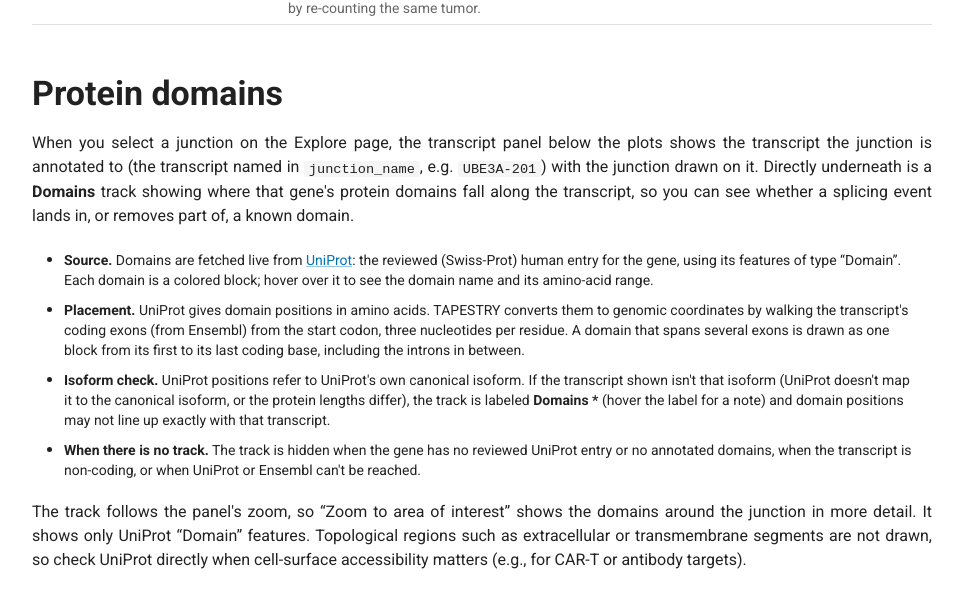
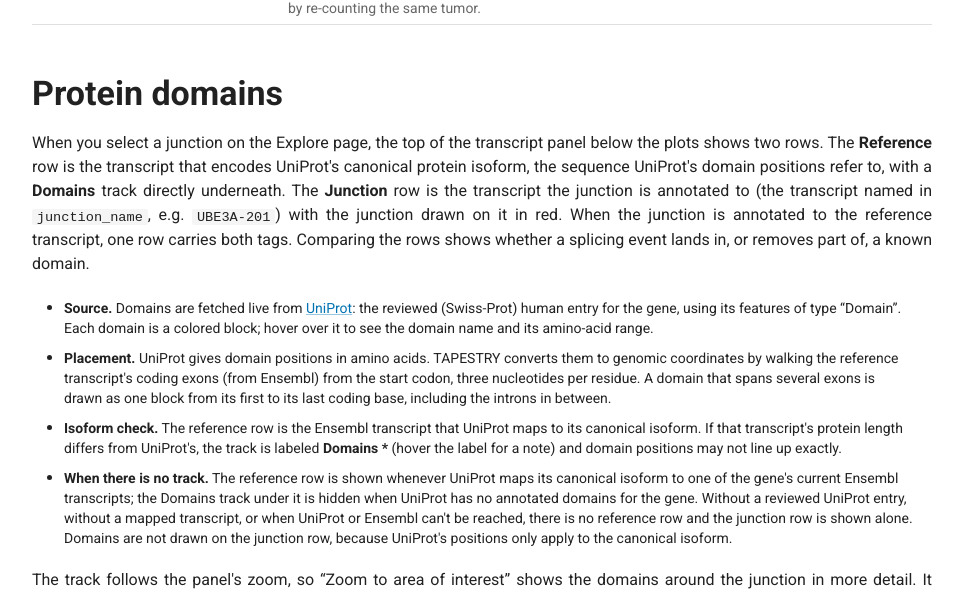
Before and after one commit to rokitalab/TAPESTRY, a React (Vite) app: page /docs in a window 1280 px wide. Shown: the part 3432-4026 px from the top of the page, without its empty margins (32-995 px from the left). Built offline with nearby package versions, Linux system fonts and the light colour scheme; no server answers.

Commit message:
Fix: pick domain

```diff
--- a/src/components/TranscriptVis.jsx
+++ b/src/components/TranscriptVis.jsx
@@ -16,6 +16,9 @@ function parseTranslation(raw) {
   const length = Number(raw.length);
   return { id, start: Math.min(s, en), end: Math.max(s, en), length: Number.isFinite(length) ? length : null };
 }
+
+// Background of the REFERENCE tag on the reference transcript's label.
+const REFERENCE_TAG_COLOR = "#4a5562";
 
 export default function TranscriptVis({ geneID, geneName = null, strand = "+", highlightedTranscript = null, junctionCoords = null, junctionName = null, junctionString = null }) {
   const [txList, setTxList] = useState([]);
@@ -340,7 +343,7 @@ export default function TranscriptVis({ geneID, geneName = null, strand = "+", h
   const otherTx = visible;
 
   // UniProt protein-domain lookup for the gene, used to draw a domain track
-  // under the highlighted transcript.
+  // under the reference transcript (UniProt's canonical isoform).
   const [uniprotData, setUniprotData] = useState(null);
   const [hoveredDomain, setHoveredDomain] = useState(null);
 
@@ -359,26 +362,34 @@ export default function TranscriptVis({ geneID, geneName = null, strand = "+", h
     return () => { active = false; controller.abort(); };
   }, [geneName]);
 
-  // AA-coordinate domains mapped onto the highlighted transcript's coding exons.
+  // UniProt's canonical isoform among this gene's Ensembl transcripts: a
+  // transcript UniProt maps to the canonical isoform (by ENST or ENSP). Domain
+  // coordinates refer to this isoform, so the domain track is drawn on it.
+  // When several transcripts match, prefers one whose protein length matches
+  // UniProt's, then Ensembl's canonical transcript. null when none match.
+  const referenceTx = useMemo(() => {
+    if (!uniprotData?.ensemblIds?.size) return null;
+    const matches = txList.filter(t =>
+      uniprotData.ensemblIds.has(stripVersion(t.id)) ||
+      (t.translation?.id != null && uniprotData.ensemblIds.has(stripVersion(t.translation.id))));
+    if (!matches.length) return null;
+    const lengthOk = (t) => t.translation?.length == null || uniprotData.length == null || t.translation.length === uniprotData.length;
+    return [...matches].sort((a, b) => (lengthOk(b) - lengthOk(a)) || (b.isCanonical - a.isCanonical))[0];
+  }, [uniprotData, txList]);
+
+  // AA-coordinate domains mapped onto the reference transcript's coding exons.
   const domainSegments = useMemo(() => {
-    if (!uniprotData?.domains?.length || !highlightedTx) return [];
-    return mapDomainsToGenomicSegments(uniprotData.domains, highlightedTx, effStrand);
-  }, [uniprotData, highlightedTx, effStrand]);
+    if (!uniprotData?.domains?.length || !referenceTx) return [];
+    return mapDomainsToGenomicSegments(uniprotData.domains, referenceTx, effStrand);
+  }, [uniprotData, referenceTx, effStrand]);
 
-  // Whether the highlighted transcript encodes UniProt's canonical isoform (the
-  // sequence the domain coordinates refer to): UniProt must map it to the
-  // canonical isoform, and the protein lengths must agree when both are known.
-  // null while unknown, so callers can distinguish "not checked yet" from
-  // "checked, no match".
+  // Whether the reference transcript's protein length matches UniProt's
+  // canonical isoform (true when either length is unknown); null with no reference.
   const isoformVerified = useMemo(() => {
-    if (!uniprotData?.hasEnsemblXrefs || !highlightedTx) return null;
-    const enst = stripVersion(highlightedTx.id);
-    const ensp = highlightedTx.translation?.id ? stripVersion(highlightedTx.translation.id) : null;
-    const xrefMatch = uniprotData.ensemblIds.has(enst) || (ensp != null && uniprotData.ensemblIds.has(ensp));
-    const txLength = highlightedTx.translation?.length;
-    const lengthMatch = txLength == null || uniprotData.length == null || txLength === uniprotData.length;
-    return xrefMatch && lengthMatch;
-  }, [uniprotData, highlightedTx]);
+    if (!referenceTx) return null;
+    const txLength = referenceTx.translation?.length;
+    return txLength == null || uniprotData?.length == null || txLength === uniprotData.length;
+  }, [uniprotData, referenceTx]);
 
   const domainMouseMove = (e, d) => {
     const rect = containerRef.current?.getBoundingClientRect();
@@ -424,7 +435,7 @@ export default function TranscriptVis({ geneID, geneName = null, strand = "+", h
         <Typography
           variant="caption"
           sx={{ fontSize: 11, color: "text.secondary", minWidth: 200, mr: 1 }}
-          title={isoformVerified === false ? "This transcript doesn't match UniProt's canonical isoform — domain positions may not align exactly." : undefined}
+          title={isoformVerified === false ? "This transcript's protein length differs from UniProt's canonical isoform — domain positions may not align exactly." : undefined}
         >
           Domains{isoformVerified === false ? " *" : ""}
         </Typography>
@@ -453,7 +464,10 @@ export default function TranscriptVis({ geneID, geneName = null, strand = "+", h
     );
   };
 
-  const renderArcRow = (t) => {
+  // roles: "reference" and/or "junction", shown as tags on the label. The
+  // junction is only drawn on rows with the "junction" role.
+  const renderArcRow = (t, roles = ["junction"]) => {
+    const jc = roles.includes("junction") ? junctionCoords : null;
     const TRACK_H = 18;
     const W = 1000;
     const hlColour = theme.palette.error.main;
@@ -471,23 +485,23 @@ export default function TranscriptVis({ geneID, geneName = null, strand = "+", h
     // Match junction donor/acceptor to nearest exon boundary (within 2000 bp)
     let leftExonIdx = -1;
     let rightExonIdx = -1;
-    if (junctionCoords && t.exons?.length) {
+    if (jc && t.exons?.length) {
       const MAX_DIST = 2000;
-      const lm = t.exons.reduce((b, e, i) => { const d = Math.abs(e.end   - junctionCoords.donorSite);    return d < b.d ? { idx: i, d } : b; }, { idx: -1, d: Infinity });
-      const rm = t.exons.reduce((b, e, i) => { const d = Math.abs(e.start - junctionCoords.acceptorSite); return d < b.d ? { idx: i, d } : b; }, { idx: -1, d: Infinity });
+      const lm = t.exons.reduce((b, e, i) => { const d = Math.abs(e.end   - jc.donorSite);    return d < b.d ? { idx: i, d } : b; }, { idx: -1, d: Infinity });
+      const rm = t.exons.reduce((b, e, i) => { const d = Math.abs(e.start - jc.acceptorSite); return d < b.d ? { idx: i, d } : b; }, { idx: -1, d: Infinity });
       leftExonIdx  = lm.d <= MAX_DIST ? lm.idx : -1;
       rightExonIdx = rm.d <= MAX_DIST ? rm.idx : -1;
     }
     const hasJunction = leftExonIdx >= 0 && rightExonIdx >= 0;
-    const isIR = junctionCoords?.eventType === "intron retention";
-    const isSE = junctionCoords?.eventType === "exon skipping";
+    const isIR = jc?.eventType === "intron retention";
+    const isSE = jc?.eventType === "exon skipping";
 
     // Coordinate-based junction positions derived directly from the junction string —
     // used as a fallback when exon boundary matching fails (non-annotated junctions).
     let junctionX1 = null, junctionX2 = null;
-    if (junctionCoords && domain) {
-      const rawDonor    = ((junctionCoords.donorSite    - domain.min) / domain.span) * W;
-      const rawAcceptor = ((junctionCoords.acceptorSite - domain.min) / domain.span) * W;
+    if (jc && domain) {
+      const rawDonor    = ((jc.donorSite    - domain.min) / domain.span) * W;
+      const rawAcceptor = ((jc.acceptorSite - domain.min) / domain.span) * W;
       junctionX1 = effStrand === "-" ? W - rawAcceptor : rawDonor;
       junctionX2 = effStrand === "-" ? W - rawDonor    : rawAcceptor;
     }
@@ -517,24 +531,41 @@ export default function TranscriptVis({ geneID, geneName = null, strand = "+", h
     if (hasJunction && !isIR && domain) {
       const canonEnd   = t.exons[leftExonIdx]?.end;
       const canonStart = t.exons[rightExonIdx]?.start;
-      if (canonEnd != null && junctionCoords.donorSite > canonEnd + 5) {
+      if (canonEnd != null && jc.donorSite > canonEnd + 5) {
         const r1 = ((canonEnd - domain.min) / domain.span) * W;
-        const r2 = ((junctionCoords.donorSite - domain.min) / domain.span) * W;
+        const r2 = ((jc.donorSite - domain.min) / domain.span) * W;
         intronicRects.push({ x: effStrand === "-" ? W - r2 : r1, width: Math.max(2, r2 - r1) });
       }
-      if (canonStart != null && junctionCoords.acceptorSite < canonStart - 5) {
-        const r1 = ((junctionCoords.acceptorSite - domain.min) / domain.span) * W;
+      if (canonStart != null && jc.acceptorSite < canonStart - 5) {
+        const r1 = ((jc.acceptorSite - domain.min) / domain.span) * W;
         const r2 = ((canonStart - domain.min) / domain.span) * W;
         intronicRects.push({ x: effStrand === "-" ? W - r2 : r1, width: Math.max(2, r2 - r1) });
       }
     }
 
     const displayColor = t.isCanonical ? canonicalColor : t.colour;
+    const isReference = roles.includes("reference");
+    const aaLength = isReference ? (t.translation?.length ?? uniprotData?.length) : t.translation?.length;
+    const subtitle = [isReference ? "UniProt canonical" : t.biotype, aaLength ? `${aaLength.toLocaleString()} aa` : null]
+      .filter(Boolean)
+      .join(" · ");
     return (
       <Box key={t.id} sx={{ display: "flex", alignItems: "center" }}>
-        <Typography variant="caption" sx={{ fontSize: 12, color: displayColor, fontWeight: 700, minWidth: 200, mr: 1, overflow: "hidden", textOverflow: "ellipsis" }} title={`${t.displayName} (${t.id})`}>
-          {t.displayName} ({t.id})
-        </Typography>
+        <Box sx={{ minWidth: 200, mr: 1 }}>
+          <Stack direction="row" spacing={0.5}>
+            {roles.map(role => (
+              <Box key={role} component="span" sx={{ fontSize: 10, fontWeight: 700, letterSpacing: "0.06em", lineHeight: 1.5, color: "common.white", bgcolor: role === "reference" ? REFERENCE_TAG_COLOR : "error.main", borderRadius: 0.5, px: 0.625 }}>
+                {role === "reference" ? "REFERENCE" : "JUNCTION"}
+              </Box>
+            ))}
+          </Stack>
+          <Typography variant="caption" sx={{ display: "block", fontSize: 12, lineHeight: 1.3, mt: 0.25, color: displayColor, fontWeight: 700, overflow: "hidden", textOverflow: "ellipsis" }} title={`${t.displayName} (${t.id})`}>
+            {t.displayName} ({t.id})
+          </Typography>
+          <Typography variant="caption" color="text.secondary" sx={{ display: "block", fontSize: 11, lineHeight: 1.3 }}>
+            {subtitle}
+          </Typography>
+        </Box>
         {exonsSvg.length > 0 ? (
           <Box sx={{ flex: 1, minWidth: 0 }}>
             <svg width="100%" height={svgH} viewBox={`0 0 ${W} ${svgH}`} preserveAspectRatio="none">
@@ -743,10 +774,13 @@ export default function TranscriptVis({ geneID, geneName = null, strand = "+", h
         <Box sx={{ display: "flex", justifyContent: "center", p: 3 }}>
           <CircularProgress size={24} />
         </Box>
-      ) : highlightedTx ? (
+      ) : (referenceTx || highlightedTx) ? (
         <Box sx={{ mb: 1.5 }}>
-          {renderArcRow(highlightedTx)}
-          {renderDomainRow()}
+          {referenceTx && renderArcRow(referenceTx, referenceTx.id === highlightedTx?.id ? ["reference", "junction"] : ["reference"])}
+          {referenceTx && renderDomainRow()}
+          {highlightedTx && highlightedTx.id !== referenceTx?.id && (
+            <Box sx={{ mt: referenceTx ? 1.5 : 0 }}>{renderArcRow(highlightedTx, ["junction"])}</Box>
+          )}
         </Box>
       ) : null}
 
--- a/src/pages/Docs.jsx
+++ b/src/pages/Docs.jsx
@@ -405,13 +405,17 @@ export default function Docs() {
 
       <Section title="Protein domains">
         <Typography sx={{ mb: 2 }}>
-          When you select a junction on the Explore page, the transcript panel
-          below the plots shows the transcript the junction is annotated to
-          (the transcript named in <Code>junction_name</Code>, e.g.{" "}
-          <Code>UBE3A-201</Code>) with the junction drawn on it. Directly
-          underneath is a <strong>Domains</strong> track showing where that
-          gene&apos;s protein domains fall along the transcript, so you can see
-          whether a splicing event lands in, or removes part of, a known
+          When you select a junction on the Explore page, the top of the
+          transcript panel below the plots shows two rows. The{" "}
+          <strong>Reference</strong> row is the transcript that encodes
+          UniProt&apos;s canonical protein isoform, the sequence UniProt&apos;s
+          domain positions refer to, with a <strong>Domains</strong> track
+          directly underneath. The <strong>Junction</strong> row is the
+          transcript the junction is annotated to (the transcript named in{" "}
+          <Code>junction_name</Code>, e.g. <Code>UBE3A-201</Code>) with the
+          junction drawn on it in red. When the junction is annotated to the
+          reference transcript, one row carries both tags. Comparing the rows
+          shows whether a splicing event lands in, or removes part of, a known
           domain.
         </Typography>
         <List sx={{ listStyleType: "disc", pl: 4, py: 0, mb: 2 }}>
@@ -435,7 +439,7 @@ export default function Docs() {
             <Typography variant="body2">
               <strong>Placement.</strong> UniProt gives domain positions in
               amino acids. TAPESTRY converts them to genomic coordinates by
-              walking the transcript&apos;s coding exons (from Ensembl) from the
+              walking the reference transcript&apos;s coding exons (from Ensembl) from the
               start codon, three nucleotides per residue. A domain that spans
               several exons is drawn as one block from its first to its last
               coding base, including the introns in between.
@@ -443,21 +447,25 @@ export default function Docs() {
           </ListItem>
           <ListItem sx={{ display: "list-item", py: 0.5, pl: 0 }}>
             <Typography variant="body2">
-              <strong>Isoform check.</strong> UniProt positions refer to
-              UniProt&apos;s own canonical isoform. If the transcript shown
-              isn&apos;t that isoform (UniProt doesn&apos;t map it to the
-              canonical isoform, or the protein lengths differ), the track is
-              labeled{" "}
+              <strong>Isoform check.</strong> The reference row is the Ensembl
+              transcript that UniProt maps to its canonical isoform. If that
+              transcript&apos;s protein length differs from UniProt&apos;s, the
+              track is labeled{" "}
               <strong>Domains *</strong> (hover the label for a note) and
-              domain positions may not line up exactly with that transcript.
+              domain positions may not line up exactly.
             </Typography>
           </ListItem>
           <ListItem sx={{ display: "list-item", py: 0.5, pl: 0 }}>
             <Typography variant="body2">
-              <strong>When there is no track.</strong> The track is hidden when
-              the gene has no reviewed UniProt entry or no annotated domains,
-              when the transcript is non-coding, or when UniProt or Ensembl
-              can&apos;t be reached.
+              <strong>When there is no track.</strong> The reference row is
+              shown whenever UniProt maps its canonical isoform to one of the
+              gene&apos;s current Ensembl transcripts; the Domains track under
+              it is hidden when UniProt has no annotated domains for the gene.
+              Without a reviewed UniProt entry, without a mapped transcript, or
+              when UniProt or Ensembl can&apos;t be reached, there is no
+              reference row and the junction row is shown alone. Domains are
+              not drawn on the junction row, because UniProt&apos;s positions
+              only apply to the canonical isoform.
             </Typography>
           </ListItem>
         </List>
```
Also changed, not shown: src/components/lib/proteinDomains.js.
